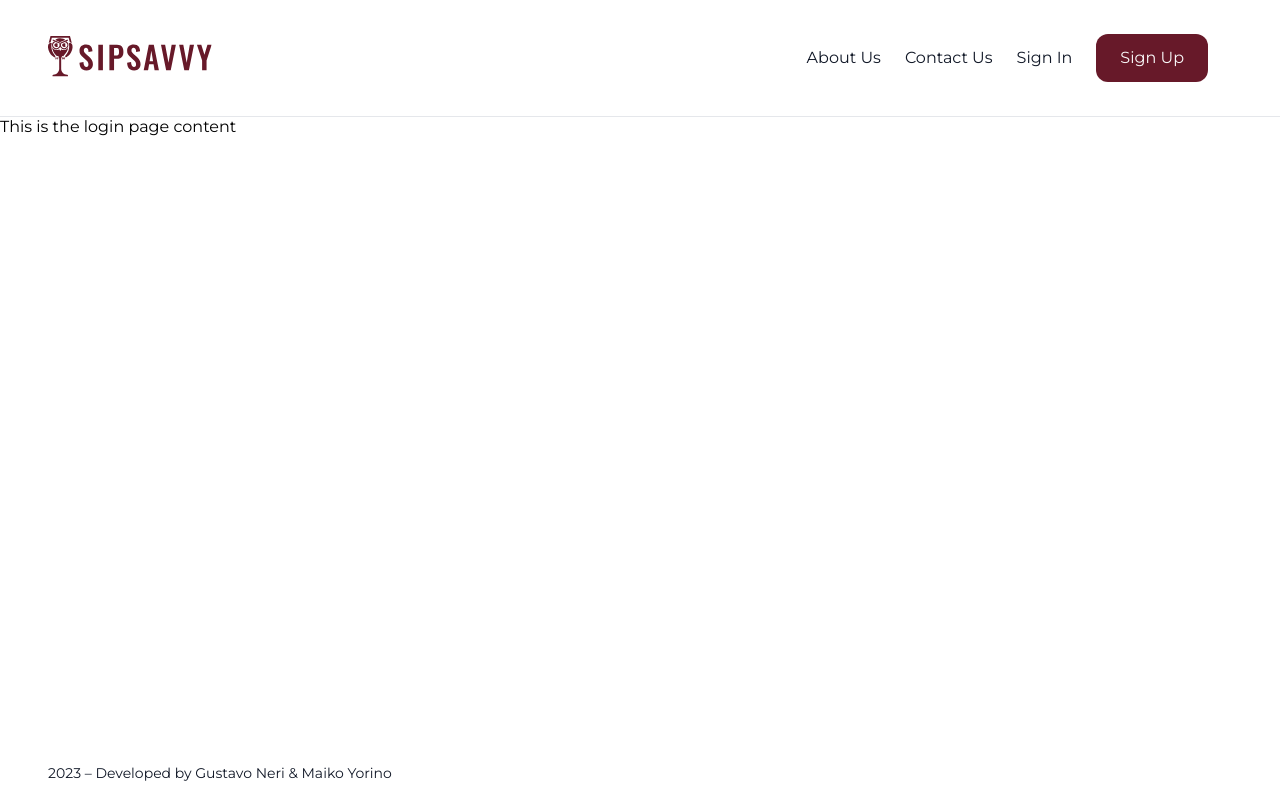
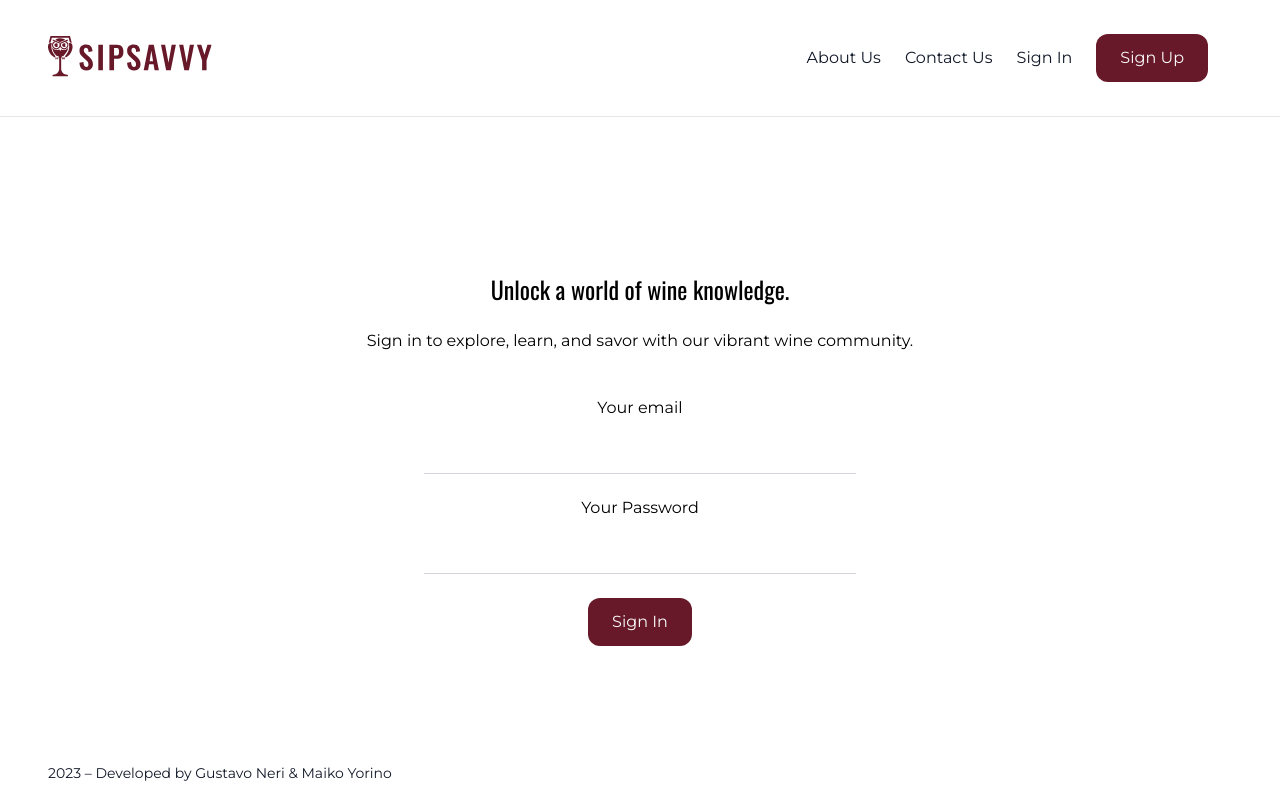
Before and after one commit to maiko-y77/SipSavvy-Gustavo-Maiko, a Next.js app in the folder client/: page /login in a window 1280 px wide. Built offline with nearby package versions, Linux system fonts and the light colour scheme.

Commit message:
login page developed

```diff
--- a/client/src/app/globals.scss
+++ b/client/src/app/globals.scss
@@ -9,6 +9,7 @@
 @import "../styles/pages/404.scss";
 @import "../styles/pages/contact.scss";
 @import "../styles/pages/register.scss";
+@import "../styles/pages/login.scss";
 
 * {
   margin: 0;
--- a/client/src/app/login/page.tsx
+++ b/client/src/app/login/page.tsx
@@ -1,11 +1,26 @@
 //SIGN IN PAGE
-import Footer from "@/components/Footer";
-import Navbar from "@/components/Navbar";
 
-export default function Register() {
-    return (
-        <>
-            This is the login page content
-        </>
-    )
+export default function Login() {
+  return (
+    <>
+      <div className="login-content">
+        <h1>Unlock a world of wine knowledge.</h1>
+        <p>Sign in to explore, learn, and savor with our vibrant wine community.</p>
+
+        <form className="login-form">
+          <div className="form-group">
+            <label>Your email</label>
+            <input name="email" type="email" />
+          </div>
+
+          <div className="form-group">
+            <label>Your Password</label>
+            <input name="password" type="password" />
+          </div>
+
+          <button>Sign In</button>
+        </form>
+      </div>
+    </>
+  );
 }
--- /dev/null
+++ b/client/src/styles/pages/login.scss
@@ -0,0 +1,40 @@
+// Login page styles
+.login-content{
+    width: 100%;
+    height: 514px;
+    display: flex;
+    flex-direction: column;
+    max-width: 553px;
+    margin: 0 auto;
+    margin-top: 12%;
+    gap: 24px;
+
+    h1{
+        @include heading-3;
+        text-align: center;
+     }
+
+     p{
+         text-align: center;
+     }
+
+     form{
+        margin-top: 24px;
+         gap: 24px;
+         width: 100%;
+
+         .form-group{
+             width: 100%;
+             max-width: 432px;
+
+             label{
+                 margin-bottom: 8px;
+             }
+
+             input{
+                 width: 100%;
+                 text-align: center;
+             }
+         }
+     }
+}
```
Also changed, not shown: client/src/pages/404.tsx (deleted, +0 -25 lines).
